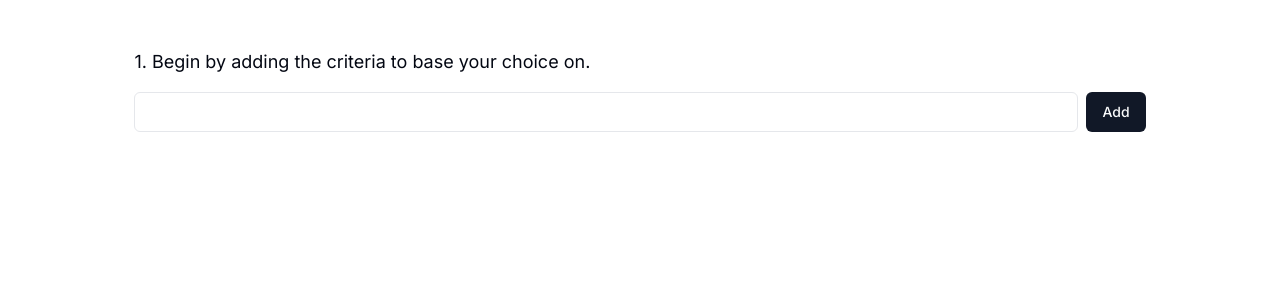
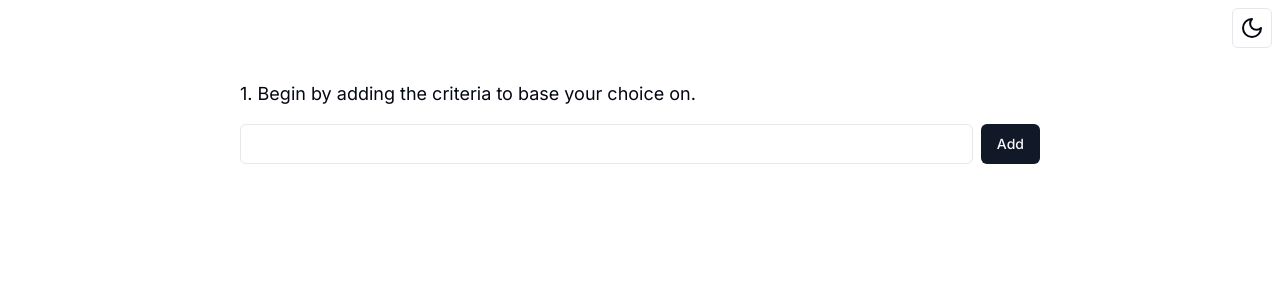
Before and after one commit to badmagick329/mgck, a Next.js app in the folder frontend/: page /choose in a window 1280 px wide. Shown: the top 300 px of the page. Built offline with nearby package versions, Linux system fonts and the light colour scheme.

Commit message:
feat(choose): add theme toggler

```diff
--- a/frontend/src/app/choose/layout.tsx
+++ b/frontend/src/app/choose/layout.tsx
@@ -2,7 +2,7 @@ import { Toaster } from '@/components/ui/toaster';
 import type { Metadata } from 'next';
 
 export const metadata: Metadata = {
-  title: 'Make choices',
+  title: 'Choice maker',
 };
 
 export default function Layout({ children }: { children: React.ReactNode }) {
--- a/frontend/src/app/choose/page.tsx
+++ b/frontend/src/app/choose/page.tsx
@@ -1,5 +1,6 @@
 'use client';
 
+import { ThemeToggler } from '@/components/theme-toggler';
 import useChoicesState from '@/hooks/use-choices-state';
 
 import ChartOutput from './_components/chart-output';
@@ -25,8 +26,12 @@ export default function ChoosePage() {
   } = useChoicesState();
 
   return (
-    <div className='flex flex-col items-center gap-6 px-2 pt-6'>
-      <div className='flex w-full max-w-[720px] flex-col md:max-w-[80%] 2xl:max-w-[70%]'>
+    <main className='flex min-h-screen w-full flex-col'>
+      <div className='self-end p-2'>
+        <ThemeToggler />
+      </div>
+      <div className='flex w-full justify-center px-2'>
+        <div className='flex w-full max-w-[800px] flex-col items-center'>
           <Criteria
             setCriterion={setCriterion}
             getWeight={getWeight}
@@ -46,10 +51,9 @@ export default function ChoosePage() {
             maxValue={maxValue}
           />
           <Spacer />
-        <div className='flex justify-center p-4'>
           <ChartOutput chartData={results} />
         </div>
       </div>
-    </div>
+    </main>
   );
 }
```
Lines whose indentation alone changed are shown as unchanged.
